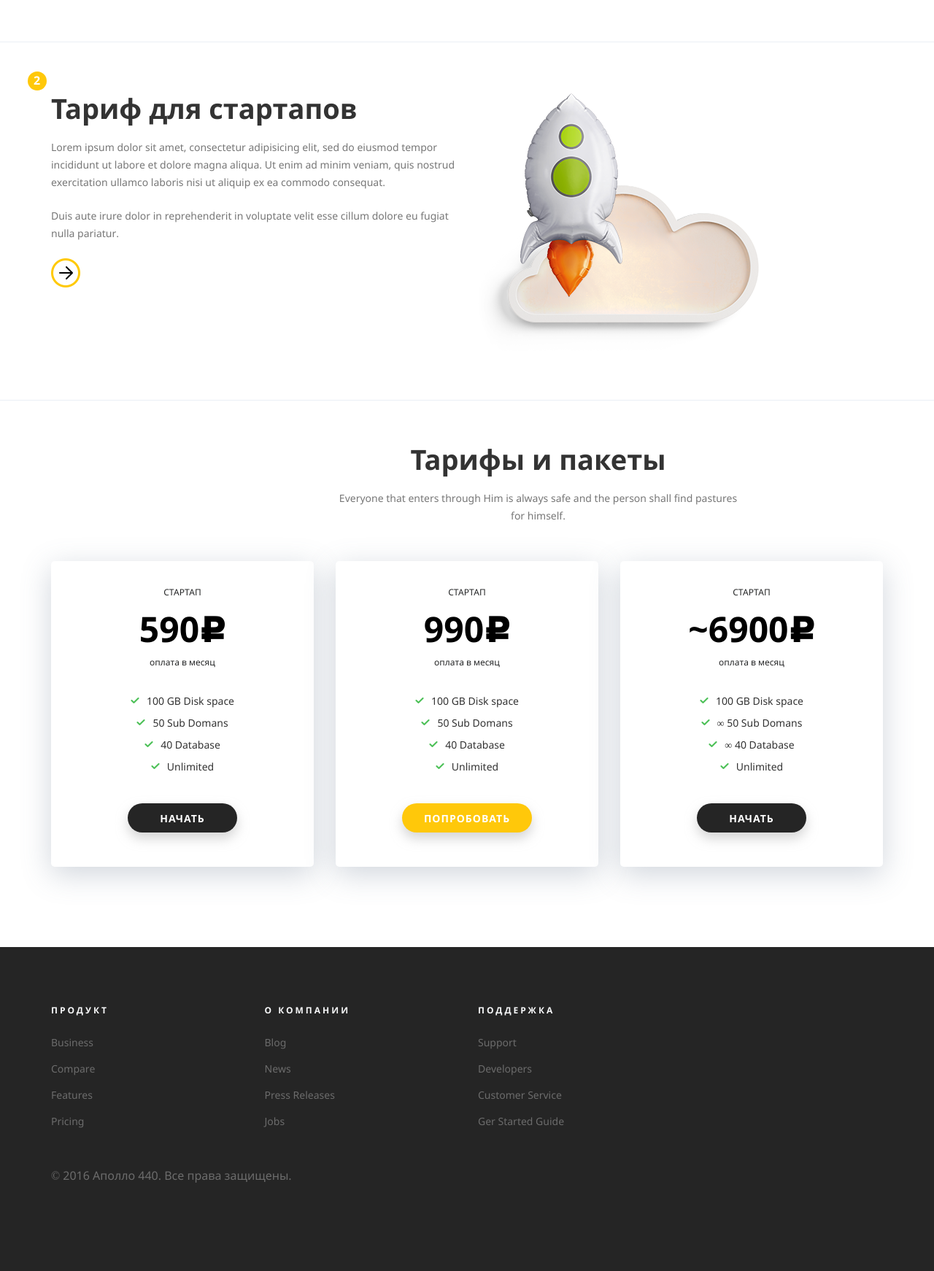
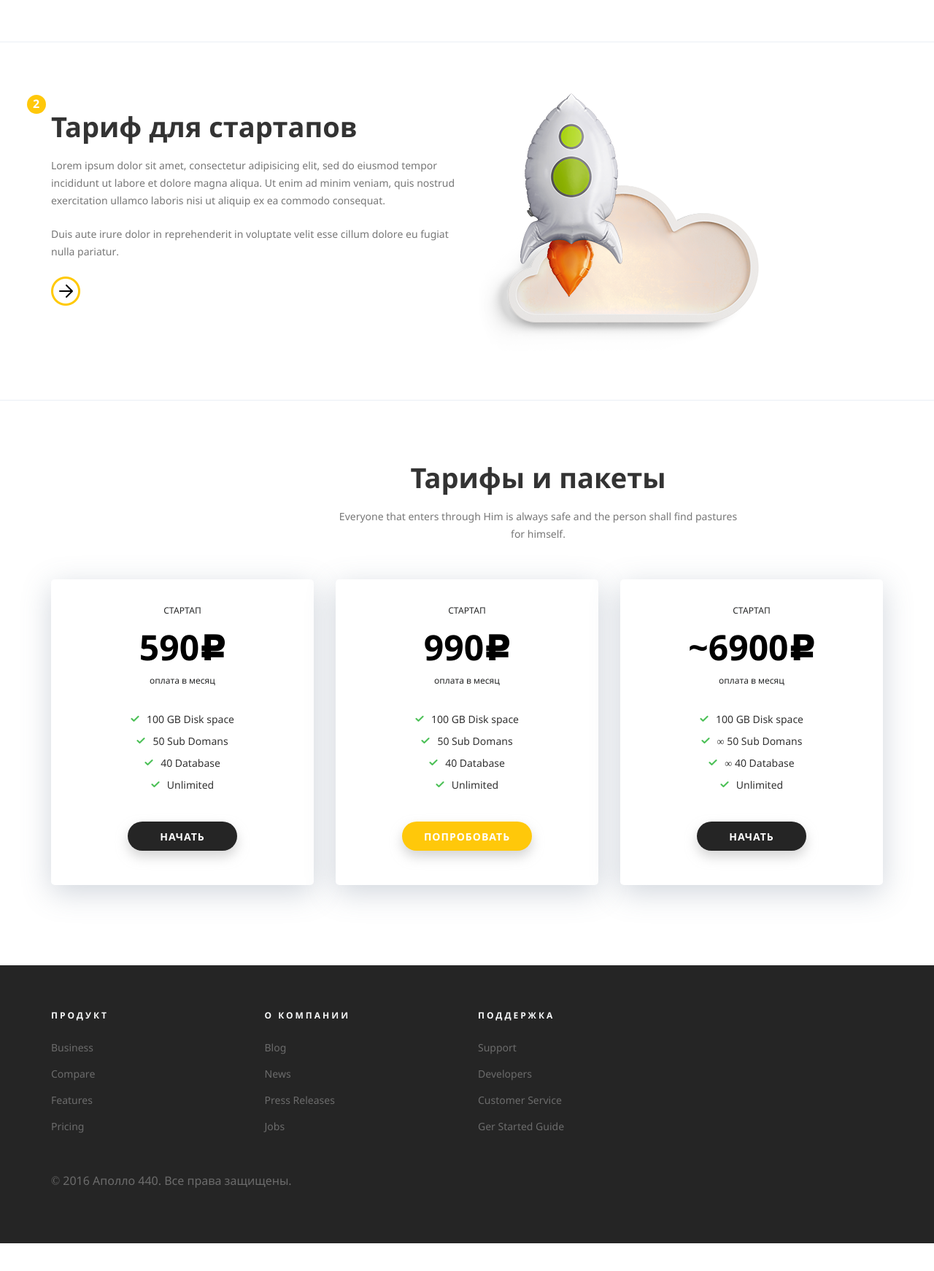
Before and after one commit to Lareta064/Project_Apollo, a plain HTML site: page docs/index.html in a window 1280 px wide. Shown: the part 1600-3342 px from the top of the page at 73% size. After the commit the page ends 3304 px from the top, so only its background shows below. Drawn offline with Linux system fonts and the light colour scheme.

Commit message:
apollo-4

```diff
--- a/docs/index.html
+++ b/docs/index.html
@@ -319,7 +319,7 @@
 	<!-- // Prices -->
 
 
-	<div class="footer section" id="footer">
+	<div class="footer section footer-pb" id="footer">
 		<div class="container">
 			<nav class="row">
 				<div class="col-xs-12 col-sm-4 col-lg-3">
--- a/docs/less/base/_base.less
+++ b/docs/less/base/_base.less
@@ -39,6 +39,8 @@ body {
 	 }
 }
 
+
+
 p {
 	font-size: 14px;
 	line-height: 24px;
--- a/docs/less/blocks/_heading.less
+++ b/docs/less/blocks/_heading.less
@@ -28,18 +28,26 @@
   	padding-top: 4px;
   	padding-left: 8px;
     @media (min-width: 1200px) {
- 	top: -30px;
-  	left: -32px;
+ 	  top: 2px;
+  	left: -33px;
   }
+
+
     }
     &--num-1:before {
     	content: "1"; }
+
     &--num-2:before {
     	content: "2"; }
 
     &--small-mrg-20 {
 	margin-bottom: 20px;
+    @media (min-width: 1200px){
+      padding-top: 25px;
     }
+
+    }
+
     &--small-mrg-10 {
 	margin-bottom: 10px;
     }
--- a/docs/less/sections/_footer.less
+++ b/docs/less/sections/_footer.less
@@ -47,11 +47,11 @@
 	font-size: 16px;
 	line-height: 22px;
 	color: #6c6c6c;
-	margin-bottom: 35px;
-	@media (min-width: 768px) {
-      margin-bottom: 45px;
-	}
-	@media (min-width: 1200px) {
-      margin-bottom: 75px;
-	}
 }
+.footer-pb {
+	padding-bottom: 35px;
+	    @media (min-width: 768px) {
+	     	 padding-bottom: 42px; }
+	    @media (min-width: 1170px) {
+	     	padding-bottom: 75px; }
+}
```
Also changed, not shown: docs/css/main.css, 1 other file.
